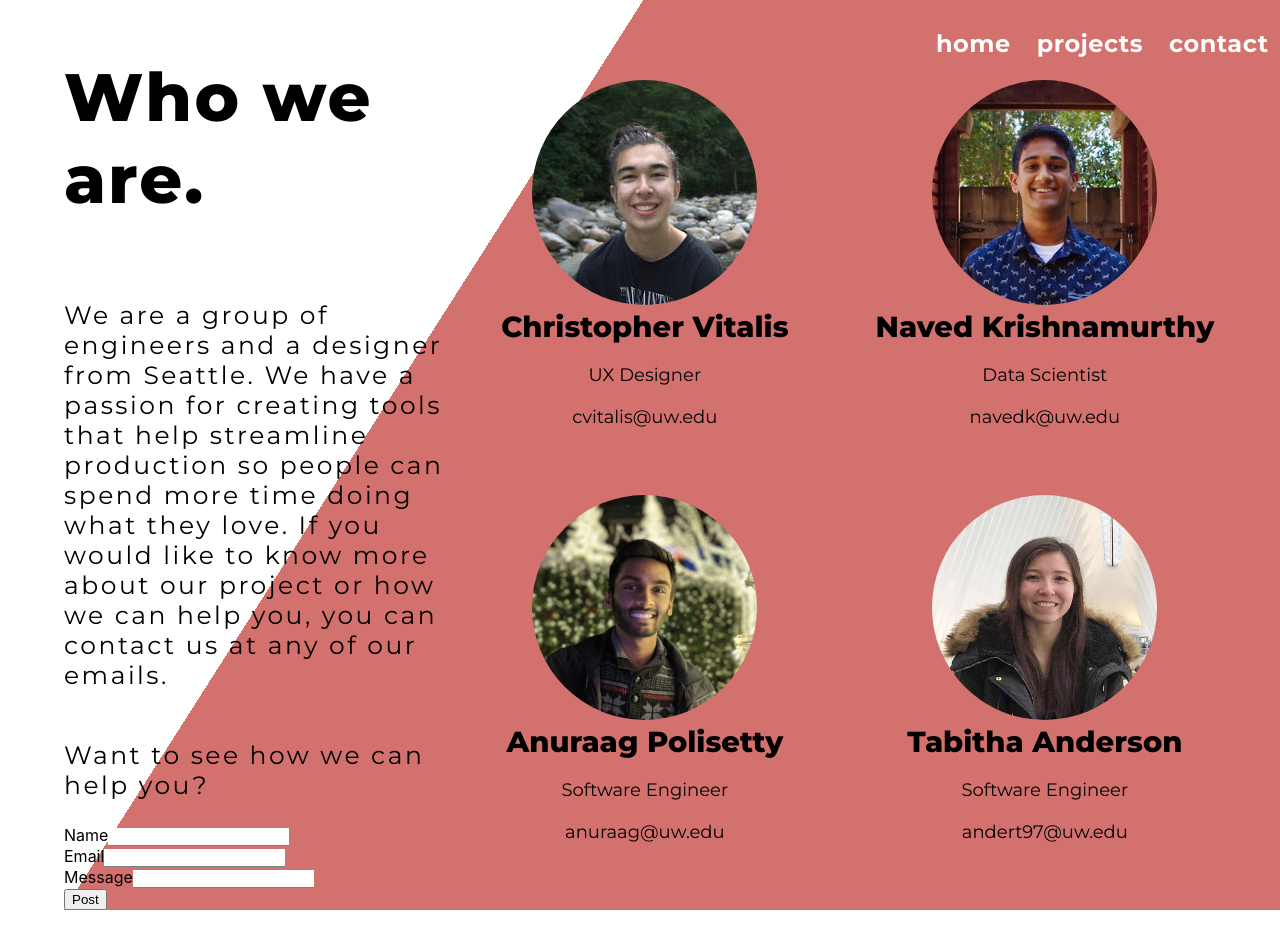
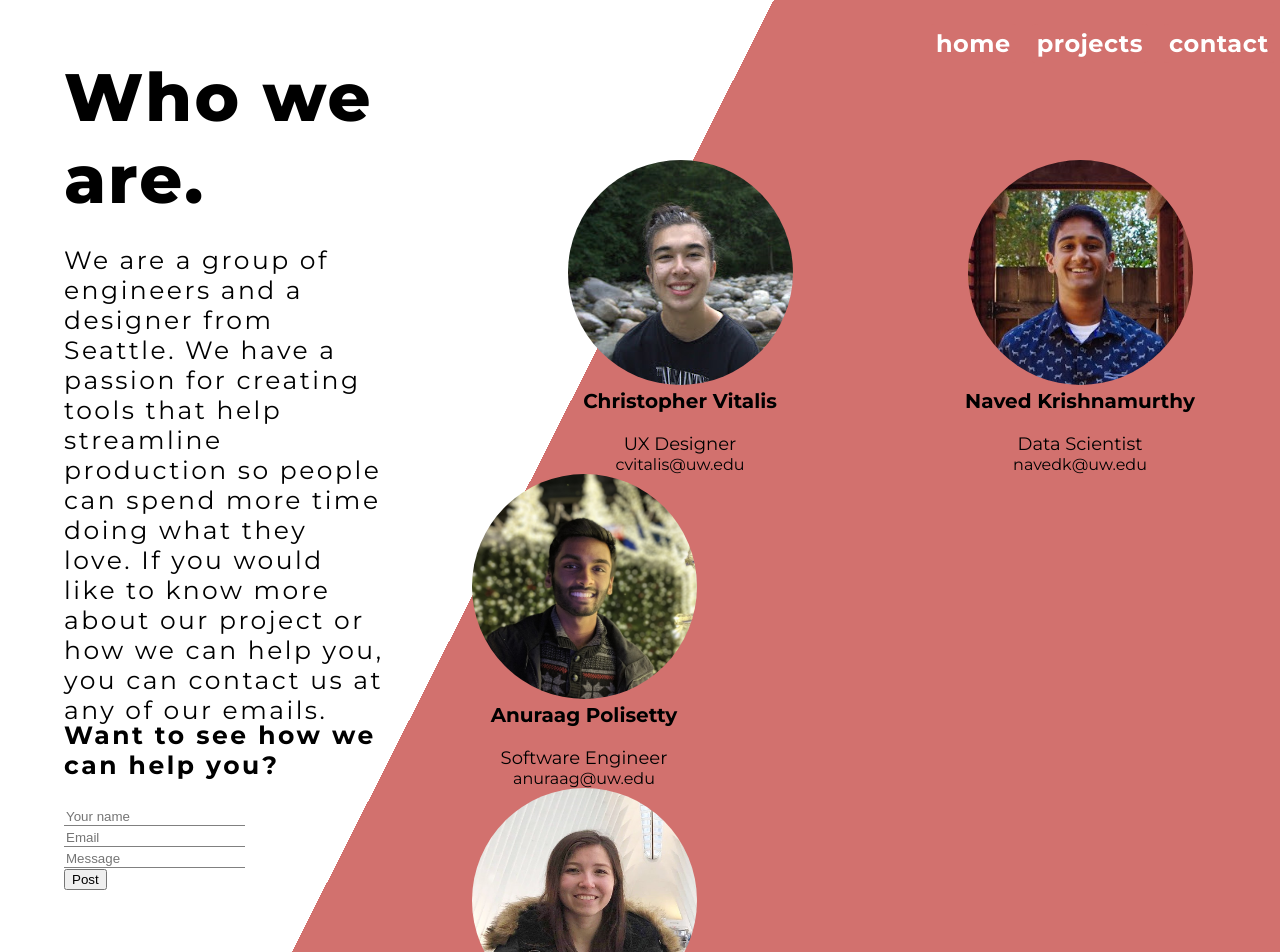
Before and after one commit to anuraagpolisetty/capstone-tanc, a React (Create React App) app in the folder landing-page/: page /#/about in a window 1280 px wide. Shown: the top 952 px of the page. Before the commit the page ends 910 px from the top, so only its background shows below. Built offline with nearby package versions, Linux system fonts and the light colour scheme.

Commit message:
Changed positioning in about page

```diff
--- a/landing-page/src/components/About.js
+++ b/landing-page/src/components/About.js
@@ -24,28 +24,24 @@ return(
       <div className = "message">
          {/* <form action="" method="POST"> */}
          <div className="form-group">
-                    <label>Name</label>
                     <input className="form-control"
-                        name="name"
+                        name="name" placeholder="Your name"
                         // onChange={(event) => { handleChange(event) }}
                     />
                 </div>
 
                 <div className="form-group">
-                    <label>Email</label>
                     <input className="form-control"
-                        name="email"
+                        name="email" placeholder="Email"
                         // onChange={(event) => { handleChange(event) }}
                     />
                 </div>
                 <div className="form-group">
-                    <label>Message</label>
                     <input className="form-control"
-                        name="email"
+                        name="email" placeholder="Message"
                         // onChange={(event) => { handleChange(event) }}
                     />
                 </div>
-
             <button className="btn btn-primary mr-2 red darken-3" >
                   {/* value={newPost} onClick={() => this.createNewPost(newPost)}> */}
                   Post
@@ -60,17 +56,15 @@ return(
             <span className="caption">Christopher Vitalis</span>
             <br></br>
             <span className ="job">UX Designer</span>
+            <span className ="email">cvitalis@uw.edu</span>
+         </div>
+         <div className = "item">
+            <img src={naved} alt="Avatar"></img>
+            <span className="caption">Naved Krishnamurthy</span>
             <br></br>
-            <span className ="job">cvitalis@uw.edu</span>
+            <span className ="job">Data Scientist</span>
+            <span className ="email">navedk@uw.edu</span>
          </div>
-      </div>
-      <div className = "item">
-         <img src={naved} alt="Avatar"></img>
-         <span className="caption">Naved Krishnamurthy</span>
-         <br></br>
-         <span className ="job">Data Scientist</span>
-         <br></br>
-         <span className ="job">navedk@uw.edu</span>
       </div>
 
       <div className="avatars-lower-row">
@@ -79,16 +73,14 @@ return(
             <span className="caption">Anuraag Polisetty</span>
             <br></br>
             <span className ="job">Software Engineer</span>
-            <br></br>
-            <span className ="job">anuraag@uw.edu</span>
+            <span className ="email">anuraag@uw.edu</span>
          </div>
          <div className = "item">
             <img src={tabitha} alt="Avatar"></img>
             <span className="caption">Tabitha Anderson</span>
             <br></br>
             <span className ="job">Software Engineer</span>
-            <br></br>
-            <span className ="job">andert97@uw.edu</span>
+            <span className ="email">andert97@uw.edu</span>
          </div>
       </div>
    </div>
--- a/landing-page/src/components/css/About.css
+++ b/landing-page/src/components/css/About.css
@@ -1,12 +1,21 @@
 .about-container {
     display: flex;
     flex-direction: row;
+    margin-bottom: 300px;
 }
 
 .about-container-text {
     display: flex;
     flex-direction: column;
     width: 60%;
+}
+
+.about-container-text p {
+    margin-top: -30px;
+}
+
+.about-container-text .message {
+    font-weight: bold;
 }
 
 .avatars-container img {
@@ -18,18 +27,36 @@
 .avatars-container {
     display: flex;
     flex-flow: row wrap;
-    padding-top: 5em;
+    padding-top: 10em;
 }
+
+.avatars-upper-row {
+    display: flex;
+    justify-content: flex-end;
+    padding-left: 6em;
+}
+
+.avatars-lower-row {
+    padding-right: 7em;
+}
+
 .caption {
     display: block;
     font-family:'Montserrat', sans-serif;
-    font-size: 29px;
-    font-weight: 1000;
+    font-size: 20px;
+    font-weight: 600;
 }
 .job {
     display: block;
     font-family:'Montserrat', sans-serif;
     font-size: 18px;
+    font-weight: 400;
+}
+
+.email {
+    display: block;
+    font-family:'Montserrat', sans-serif;
+    font-size: 16px;
 }
 
 div.item {
```
